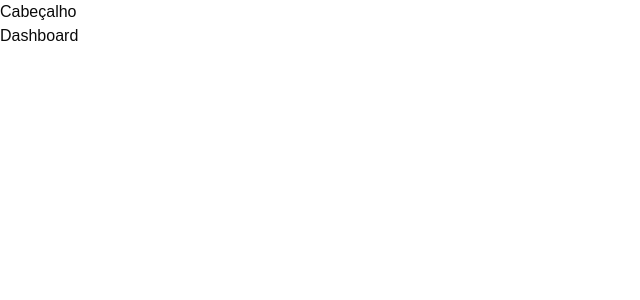
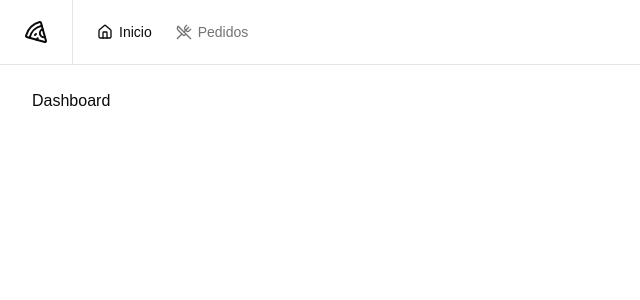
Before and after one commit to MDM04/Slice-Flow, a React (Vite) app: page / in a window 1280 px wide. Shown: the top 300 px of the page, without its empty margins (0-640 px from the left). Built offline with nearby package versions, Linux system fonts and the light colour scheme.

Commit message:
feat: add components Header and navLink

```diff
--- a/package.json
+++ b/package.json
@@ -14,6 +14,7 @@
     "@fontsource-variable/geist": "^5.3.0",
     "@hookform/resolvers": "^5.9.1",
     "@tailwindcss/vite": "^4.3.3",
+    "add": "^2.0.9",
     "class-variance-authority": "^0.7.1",
     "cn": "^0.2.6",
     "eslint-plugin-simple-import-sort": "^14.0.0",
@@ -23,7 +24,9 @@
     "react-helmet-async": "^3.0.0",
     "react-hook-form": "^7.88.0",
     "react-router-dom": "^7.18.3",
+    "separator": "^0.1.0",
     "shadcn": "^4.21.0",
+    "shadcn-ui": "^0.9.5",
     "sonner": "^2.0.8",
     "tailwindcss": "^4.3.3",
     "tw-animate-css": "^1.4.0",
--- /dev/null
+++ b/src/components/header.tsx
@@ -0,0 +1,27 @@
+import { Home, Pizza, UtensilsCrossed } from 'lucide-react'
+
+import { NaviLink } from './nav-link'
+import { Separator } from './ui/separator'
+
+export function Header() {
+  return (
+    <div className="border-b">
+      <div className="flex h-16 items-center gap-6 px-6">
+        <Pizza className="h-6 w-6" />
+
+        <Separator orientation="vertical" className="h-16" />
+
+        <nav className="flex items-center space-x-4 lg:space-x-6">
+          <NaviLink to="/">
+            <Home className="h-4 w-4" />
+            Inicio
+          </NaviLink>
+          <NaviLink to="/orders">
+            <UtensilsCrossed className="h-4 w-4" />
+            Pedidos
+          </NaviLink>
+        </nav>
+      </div>
+    </div>
+  )
+}
--- /dev/null
+++ b/src/components/nav-link.tsx
@@ -0,0 +1,13 @@
+import { Link, type LinkProps, useLocation } from 'react-router-dom'
+
+export type NaviLinkProps = LinkProps
+export function NaviLink(props: NaviLinkProps) {
+  const { pathname } = useLocation()
+  return (
+    <Link
+      data-current={pathname === props.to}
+      className="text-muted-foreground hover:text-foreground data-[current=true]:text-foreground flex items-center gap-1.5 text-sm font-medium"
+      {...props}
+    />
+  )
+}
--- a/src/components/ui/button.tsx
+++ b/src/components/ui/button.tsx
@@ -54,4 +54,4 @@
   )
 }
 
-export { Button }
+export { Button, buttonVariants }
--- /dev/null
+++ b/src/components/ui/separator.tsx
@@ -0,0 +1,22 @@
+import { Separator as SeparatorPrimitive } from '@base-ui/react/separator'
+import { cn } from 'cn'
+
+function Separator({
+  className,
+  orientation = 'horizontal',
+  ...props
+}: SeparatorPrimitive.Props) {
+  return (
+    <SeparatorPrimitive
+      data-slot="separator"
+      orientation={orientation}
+      className={cn(
+        'bg-border shrink-0 data-horizontal:h-px data-horizontal:w-full data-vertical:w-px data-vertical:self-stretch',
+        className,
+      )}
+      {...props}
+    />
+  )
+}
+
+export { Separator }
--- a/src/global.css
+++ b/src/global.css
@@ -8,6 +8,7 @@
 @theme inline {
   --font-heading: var(--font-sans);
   --font-sans: 'Geist Variable', sans-serif;
+
   --color-sidebar-ring: var(--sidebar-ring);
   --color-sidebar-border: var(--sidebar-border);
   --color-sidebar-accent-foreground: var(--sidebar-accent-foreground);
@@ -16,29 +17,39 @@
   --color-sidebar-primary: var(--sidebar-primary);
   --color-sidebar-foreground: var(--sidebar-foreground);
   --color-sidebar: var(--sidebar);
+
   --color-chart-5: var(--chart-5);
   --color-chart-4: var(--chart-4);
   --color-chart-3: var(--chart-3);
   --color-chart-2: var(--chart-2);
   --color-chart-1: var(--chart-1);
+
   --color-ring: var(--ring);
   --color-input: var(--input);
   --color-border: var(--border);
   --color-destructive: var(--destructive);
+
   --color-accent-foreground: var(--accent-foreground);
   --color-accent: var(--accent);
+
   --color-muted-foreground: var(--muted-foreground);
   --color-muted: var(--muted);
+
   --color-secondary-foreground: var(--secondary-foreground);
   --color-secondary: var(--secondary);
+
   --color-primary-foreground: var(--primary-foreground);
   --color-primary: var(--primary);
+
   --color-popover-foreground: var(--popover-foreground);
   --color-popover: var(--popover);
+
   --color-card-foreground: var(--card-foreground);
   --color-card: var(--card);
+
   --color-foreground: var(--foreground);
   --color-background: var(--background);
+
   --radius-sm: calc(var(--radius) * 0.6);
   --radius-md: calc(var(--radius) * 0.8);
   --radius-lg: var(--radius);
@@ -51,28 +62,39 @@
 :root {
   --background: oklch(1 0 0);
   --foreground: oklch(0.145 0 0);
+
   --card: oklch(1 0 0);
   --card-foreground: oklch(0.145 0 0);
+
   --popover: oklch(1 0 0);
   --popover-foreground: oklch(0.145 0 0);
+
   --primary: oklch(0.205 0 0);
   --primary-foreground: oklch(0.985 0 0);
+
   --secondary: oklch(0.97 0 0);
   --secondary-foreground: oklch(0.205 0 0);
+
   --muted: oklch(0.97 0 0);
   --muted-foreground: oklch(0.556 0 0);
+
   --accent: oklch(0.97 0 0);
   --accent-foreground: oklch(0.205 0 0);
+
   --destructive: oklch(0.577 0.245 27.325);
+
   --border: oklch(0.922 0 0);
   --input: oklch(0.922 0 0);
   --ring: oklch(0.708 0 0);
+
   --chart-1: oklch(0.87 0 0);
   --chart-2: oklch(0.556 0 0);
   --chart-3: oklch(0.439 0 0);
   --chart-4: oklch(0.371 0 0);
   --chart-5: oklch(0.269 0 0);
+
   --radius: 0.625rem;
+
   --sidebar: oklch(0.985 0 0);
   --sidebar-foreground: oklch(0.145 0 0);
   --sidebar-primary: oklch(0.205 0 0);
@@ -86,27 +108,37 @@
 .dark {
   --background: oklch(0.145 0 0);
   --foreground: oklch(0.985 0 0);
+
   --card: oklch(0.205 0 0);
   --card-foreground: oklch(0.985 0 0);
+
   --popover: oklch(0.205 0 0);
   --popover-foreground: oklch(0.985 0 0);
+
   --primary: oklch(0.922 0 0);
   --primary-foreground: oklch(0.205 0 0);
+
   --secondary: oklch(0.269 0 0);
   --secondary-foreground: oklch(0.985 0 0);
+
   --muted: oklch(0.269 0 0);
   --muted-foreground: oklch(0.708 0 0);
+
   --accent: oklch(0.269 0 0);
   --accent-foreground: oklch(0.985 0 0);
+
   --destructive: oklch(0.704 0.191 22.216);
+
   --border: oklch(1 0 0 / 10%);
   --input: oklch(1 0 0 / 15%);
   --ring: oklch(0.556 0 0);
+
   --chart-1: oklch(0.87 0 0);
   --chart-2: oklch(0.556 0 0);
   --chart-3: oklch(0.439 0 0);
   --chart-4: oklch(0.371 0 0);
   --chart-5: oklch(0.269 0 0);
+
   --sidebar: oklch(0.205 0 0);
   --sidebar-foreground: oklch(0.985 0 0);
   --sidebar-primary: oklch(0.488 0.243 264.376);
@@ -116,32 +148,16 @@
   --sidebar-border: oklch(1 0 0 / 10%);
   --sidebar-ring: oklch(0.556 0 0);
 }
-@layer base {
-   --foreground: 0 0% 3.9%;
-   --card-foreground: 0 0% 3.9%;
-   --popover-foreground: 0 0% 3.9%;
-    --primary: 0 72.2% 50.6%;
-    --primary-foreground: 0 85.7% 97.3%;
-    --secondary: 0 0% 96.1%;
-    --secondary-foreground: 0 0% 9%;
-    --muted: 0 0% 96.1%;
-    --muted-foreground: 0 0% 45.1%;
-    --accent: 0 0% 96.1%;
-    --accent-foreground: 0 0% 9%;
-     --destructive: 0 84.2% 60.2%;
-    --destructive-foreground: 0 0% 98%;
-     --border: 0 0% 89.8%;
-    --input: 0 0% 89.8%;
-    --ring: 0 72.2% 50.6%;
-    --radius: 0.5rem;
-}
+
 @layer base {
   * {
     @apply border-border outline-ring/50;
   }
+
   body {
     @apply bg-background text-foreground;
   }
+
   html {
     @apply font-sans;
   }
--- a/src/pages/_layouts/app.tsx
+++ b/src/pages/_layouts/app.tsx
@@ -1,11 +1,13 @@
 import { Outlet } from 'react-router-dom'
+
+import { Header } from '@/components/header'
 
 export function AppLayout() {
   return (
-    <div>
-      <h1>Cabeçalho</h1>
+    <div className="flex min-h-screen flex-col antialiased">
+      <Header />
 
-      <div>
+      <div className="flex flex-1 flex-col gap-4 p-8 pt-6">
         <Outlet />
       </div>
     </div>
--- a/src/pages/_layouts/auth.tsx
+++ b/src/pages/_layouts/auth.tsx
@@ -3,7 +3,7 @@
 
 export function AuthLayout() {
   return (
-    <div className="grid min-h-screen grid-cols-2">
+    <div className="grid min-h-screen grid-cols-2 antialiased">
       <div className="border-foreground/5 bg-muted text-muted-foreground flex h-full flex-col justify-between border-r p-10">
         <div className="text-foreground flex items-center gap-3 text-lg">
           <Pizza className="h-5 w-5" />
@@ -14,7 +14,7 @@
         </footer>
       </div>
 
-      <div className="flex flex-col items-center justify-center">
+      <div className="relative flex flex-col items-center justify-center">
         <Outlet />
       </div>
     </div>
--- a/src/pages/auth/sign-in.tsx
+++ b/src/pages/auth/sign-in.tsx
@@ -1,9 +1,10 @@
 import { Helmet } from 'react-helmet-async'
 import { useForm } from 'react-hook-form'
+import { Link } from 'react-router-dom'
 import { toast } from 'sonner'
 import { z } from 'zod'
 
-import { Button } from '@/components/ui/button'
+import { Button, buttonVariants } from '@/components/ui/button'
 import { Input } from '@/components/ui/input'
 import { Label } from '@/components/ui/label'
 
@@ -38,6 +39,15 @@
     <>
       <Helmet title="Login" />
       <div className="p-8">
+        <Link
+          to="/sign-up"
+          className={buttonVariants({
+            className: 'absolute top-8 right-8',
+            variant: 'ghost',
+          })}
+        >
+          Novo estabelecimento
+        </Link>
         <div className="w-350px flex flex-col justify-center gap-6">
           <div className="flex flex-col gap-2 text-center">
             <h1 className="text-2xl font-semibold tracking-tight">
--- a/src/routes.tsx
+++ b/src/routes.tsx
@@ -3,6 +3,7 @@
 import { AppLayout } from './pages/_layouts/app'
 import { AuthLayout } from './pages/_layouts/auth'
 import { Dashboard } from './pages/app/dashboard'
+import { SignUp } from './pages/auth/sig-up'
 import { SignIn } from './pages/auth/sign-in'
 
 export const router = createBrowserRouter([
@@ -24,6 +25,7 @@
         path: '/sign-in',
         element: <SignIn />,
       },
+      { path: '/sign-up', element: <SignUp /> },
     ],
   },
 ])
```
Also changed, not shown: src/pages/auth/sig-up.tsx (added, +113 -0 lines), 1 other file (tests, documents, lock files or other folders). Lines whose indentation alone changed are shown as unchanged.
